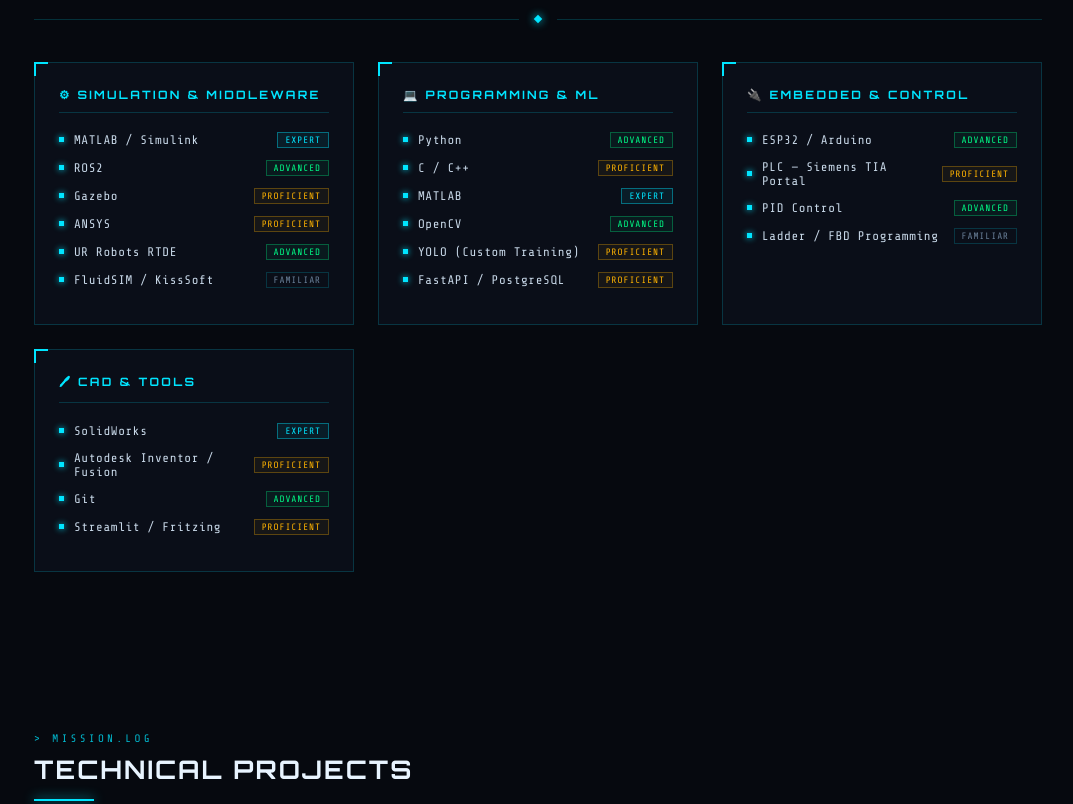
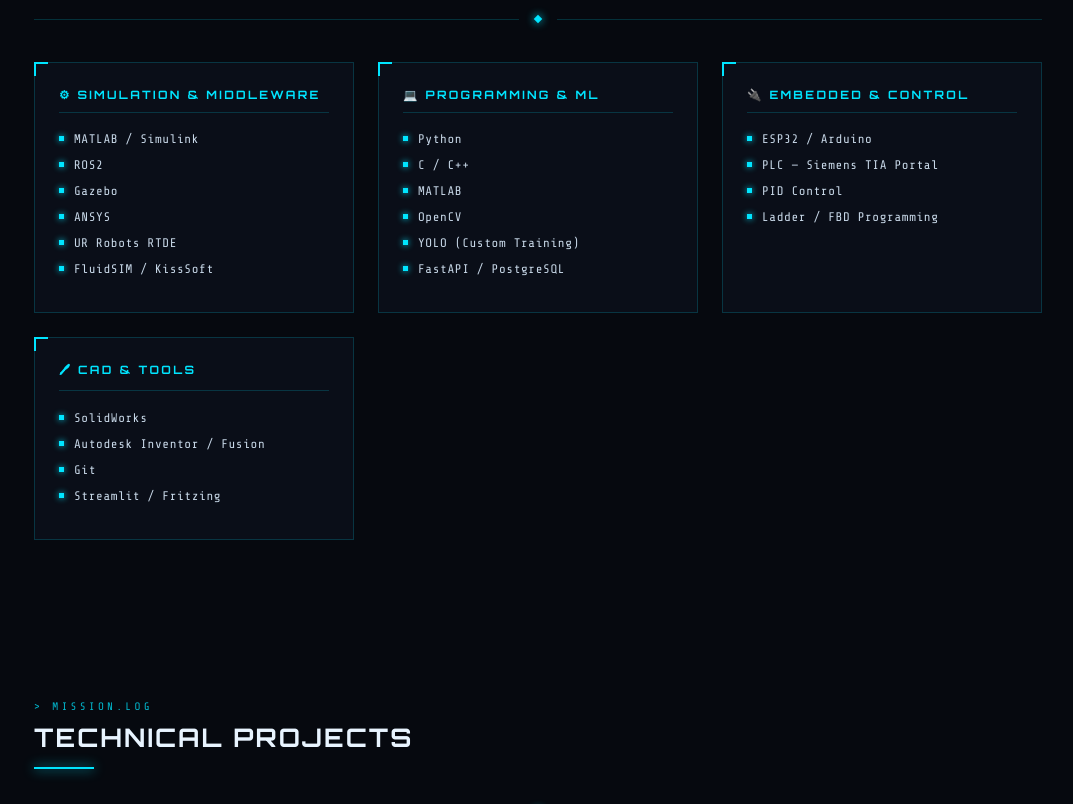
Before and after one commit to nihalseth0506/nihalseth0506.github.io, a plain HTML site: page index.html in a window 1280 px wide. Shown: the part 1800-2604 px from the top of the page, without its empty margins (102-1175 px from the left). Drawn offline with nearby package versions, Linux system fonts and the light colour scheme.

Commit message:
Update index.html

```diff
--- a/index.html
+++ b/index.html
@@ -1123,7 +1123,7 @@
 
 <!-- NAV -->
 <nav>
-  <div class="nav-logo">N<span>.</span>Seth</div>
+  <div class="nav-logo"></div>
   <ul class="nav-links">
     <li><a href="#about">About</a></li>
     <li><a href="#skills">Skills</a></li>
@@ -1176,21 +1176,12 @@
       &gt; PERCEPTION_ML..........ACTIVE
     </div>
     <div style="height:1px; background: var(--line);"></div>
-    <div class="hud-bar-wrap">
-      <div class="hud-bar-label"><span>ROBOTICS</span><span>95%</span></div>
-      <div class="hud-bar"><div class="hud-bar-fill" style="width:95%"></div></div>
-    </div>
-    <div class="hud-bar-wrap">
-      <div class="hud-bar-label"><span>SIMULATION</span><span>88%</span></div>
-      <div class="hud-bar"><div class="hud-bar-fill" style="width:88%"></div></div>
-    </div>
-    <div class="hud-bar-wrap">
-      <div class="hud-bar-label"><span>EMBEDDED</span><span>82%</span></div>
-      <div class="hud-bar"><div class="hud-bar-fill" style="width:82%"></div></div>
-    </div>
-    <div class="hud-bar-wrap">
-      <div class="hud-bar-label"><span>ML / VISION</span><span>78%</span></div>
-      <div class="hud-bar"><div class="hud-bar-fill" style="width:78%"></div></div>
+    <div style="display:flex; flex-direction:column; gap:6px;">
+      <div style="font-family:'Share Tech Mono',monospace; font-size:0.6rem; color:var(--cyan); letter-spacing:0.12em; border-left:2px solid var(--cyan); padding-left:0.6rem;">VISION-GUIDED ROBOTICS</div>
+      <div style="font-family:'Share Tech Mono',monospace; font-size:0.6rem; color:var(--cyan); letter-spacing:0.12em; border-left:2px solid var(--cyan); padding-left:0.6rem;">ROBOT SIMULATION</div>
+      <div style="font-family:'Share Tech Mono',monospace; font-size:0.6rem; color:var(--cyan); letter-spacing:0.12em; border-left:2px solid var(--cyan); padding-left:0.6rem;">SYSTEMS MODELLING</div>
+      <div style="font-family:'Share Tech Mono',monospace; font-size:0.6rem; color:var(--cyan); letter-spacing:0.12em; border-left:2px solid var(--cyan); padding-left:0.6rem;">EMBEDDED CONTROL</div>
+      <div style="font-family:'Share Tech Mono',monospace; font-size:0.6rem; color:var(--cyan); letter-spacing:0.12em; border-left:2px solid var(--cyan); padding-left:0.6rem;">PERCEPTION &amp; ML</div>
     </div>
     <div style="height:1px; background: var(--line);"></div>
     <div class="hud-readout">
@@ -1252,38 +1243,38 @@
 
     <div class="skill-category">
       <div class="skill-cat-title">⚙ Simulation &amp; Middleware</div>
-      <div class="skill-item"><div class="skill-dot"></div><span class="skill-name">MATLAB / Simulink</span><span class="skill-level expert">Expert</span></div>
-      <div class="skill-item"><div class="skill-dot"></div><span class="skill-name">ROS2</span><span class="skill-level advanced">Advanced</span></div>
-      <div class="skill-item"><div class="skill-dot"></div><span class="skill-name">Gazebo</span><span class="skill-level proficient">Proficient</span></div>
-      <div class="skill-item"><div class="skill-dot"></div><span class="skill-name">ANSYS</span><span class="skill-level proficient">Proficient</span></div>
-      <div class="skill-item"><div class="skill-dot"></div><span class="skill-name">UR Robots RTDE</span><span class="skill-level advanced">Advanced</span></div>
-      <div class="skill-item"><div class="skill-dot"></div><span class="skill-name">FluidSIM / KissSoft</span><span class="skill-level familiar">Familiar</span></div>
+      <div class="skill-item"><div class="skill-dot"></div><span class="skill-name">MATLAB / Simulink</span></div>
+      <div class="skill-item"><div class="skill-dot"></div><span class="skill-name">ROS2</span></div>
+      <div class="skill-item"><div class="skill-dot"></div><span class="skill-name">Gazebo</span></div>
+      <div class="skill-item"><div class="skill-dot"></div><span class="skill-name">ANSYS</span></div>
+      <div class="skill-item"><div class="skill-dot"></div><span class="skill-name">UR Robots RTDE</span></div>
+      <div class="skill-item"><div class="skill-dot"></div><span class="skill-name">FluidSIM / KissSoft</span></div>
     </div>
 
     <div class="skill-category">
       <div class="skill-cat-title">💻 Programming &amp; ML</div>
-      <div class="skill-item"><div class="skill-dot"></div><span class="skill-name">Python</span><span class="skill-level advanced">Advanced</span></div>
-      <div class="skill-item"><div class="skill-dot"></div><span class="skill-name">C / C++</span><span class="skill-level proficient">Proficient</span></div>
-      <div class="skill-item"><div class="skill-dot"></div><span class="skill-name">MATLAB</span><span class="skill-level expert">Expert</span></div>
-      <div class="skill-item"><div class="skill-dot"></div><span class="skill-name">OpenCV</span><span class="skill-level advanced">Advanced</span></div>
-      <div class="skill-item"><div class="skill-dot"></div><span class="skill-name">YOLO (Custom Training)</span><span class="skill-level proficient">Proficient</span></div>
-      <div class="skill-item"><div class="skill-dot"></div><span class="skill-name">FastAPI / PostgreSQL</span><span class="skill-level proficient">Proficient</span></div>
+      <div class="skill-item"><div class="skill-dot"></div><span class="skill-name">Python</span></div>
+      <div class="skill-item"><div class="skill-dot"></div><span class="skill-name">C / C++</span></div>
+      <div class="skill-item"><div class="skill-dot"></div><span class="skill-name">MATLAB</span></div>
+      <div class="skill-item"><div class="skill-dot"></div><span class="skill-name">OpenCV</span></div>
+      <div class="skill-item"><div class="skill-dot"></div><span class="skill-name">YOLO (Custom Training)</span></div>
+      <div class="skill-item"><div class="skill-dot"></div><span class="skill-name">FastAPI / PostgreSQL</span></div>
     </div>
 
     <div class="skill-category">
       <div class="skill-cat-title">🔌 Embedded &amp; Control</div>
-      <div class="skill-item"><div class="skill-dot"></div><span class="skill-name">ESP32 / Arduino</span><span class="skill-level advanced">Advanced</span></div>
-      <div class="skill-item"><div class="skill-dot"></div><span class="skill-name">PLC — Siemens TIA Portal</span><span class="skill-level proficient">Proficient</span></div>
-      <div class="skill-item"><div class="skill-dot"></div><span class="skill-name">PID Control</span><span class="skill-level advanced">Advanced</span></div>
-      <div class="skill-item"><div class="skill-dot"></div><span class="skill-name">Ladder / FBD Programming</span><span class="skill-level familiar">Familiar</span></div>
+      <div class="skill-item"><div class="skill-dot"></div><span class="skill-name">ESP32 / Arduino</span></div>
+      <div class="skill-item"><div class="skill-dot"></div><span class="skill-name">PLC — Siemens TIA Portal</span></div>
+      <div class="skill-item"><div class="skill-dot"></div><span class="skill-name">PID Control</span></div>
+      <div class="skill-item"><div class="skill-dot"></div><span class="skill-name">Ladder / FBD Programming</span></div>
     </div>
 
     <div class="skill-category">
       <div class="skill-cat-title">🖊 CAD &amp; Tools</div>
-      <div class="skill-item"><div class="skill-dot"></div><span class="skill-name">SolidWorks</span><span class="skill-level expert">Expert</span></div>
-      <div class="skill-item"><div class="skill-dot"></div><span class="skill-name">Autodesk Inventor / Fusion</span><span class="skill-level proficient">Proficient</span></div>
-      <div class="skill-item"><div class="skill-dot"></div><span class="skill-name">Git</span><span class="skill-level advanced">Advanced</span></div>
-      <div class="skill-item"><div class="skill-dot"></div><span class="skill-name">Streamlit / Fritzing</span><span class="skill-level proficient">Proficient</span></div>
+      <div class="skill-item"><div class="skill-dot"></div><span class="skill-name">SolidWorks</span></div>
+      <div class="skill-item"><div class="skill-dot"></div><span class="skill-name">Autodesk Inventor / Fusion</span></div>
+      <div class="skill-item"><div class="skill-dot"></div><span class="skill-name">Git</span></div>
+      <div class="skill-item"><div class="skill-dot"></div><span class="skill-name">Streamlit / Fritzing</span></div>
     </div>
 
   </div>
@@ -1361,6 +1352,7 @@
         <span class="tech-chip">ROS2</span><span class="tech-chip">Gazebo</span><span class="tech-chip">RViz</span><span class="tech-chip">URDF/Xacro</span><span class="tech-chip">OpenCV</span><span class="tech-chip">FSM</span>
       </div>
       <a href="https://www.linkedin.com/posts/nihal-sanjay-seth-00737321a_ros2-robotics-autonomoussystems-ugcPost-7455203039780646912-WWnl/" class="project-link" target="_blank">▸ Watch Demo on LinkedIn</a>
+    </div>
 
     <div class="project-card reveal">
       <div class="project-header">
```
